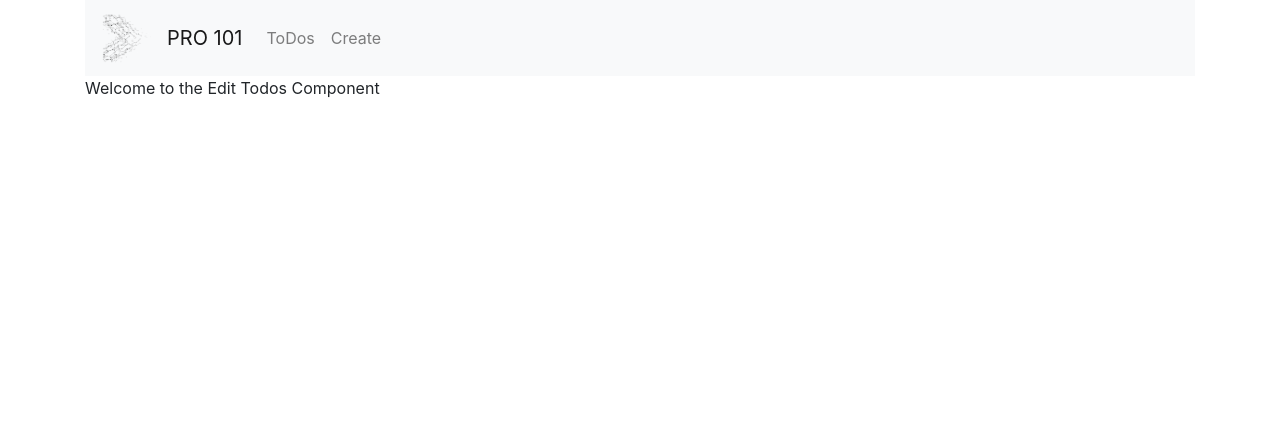
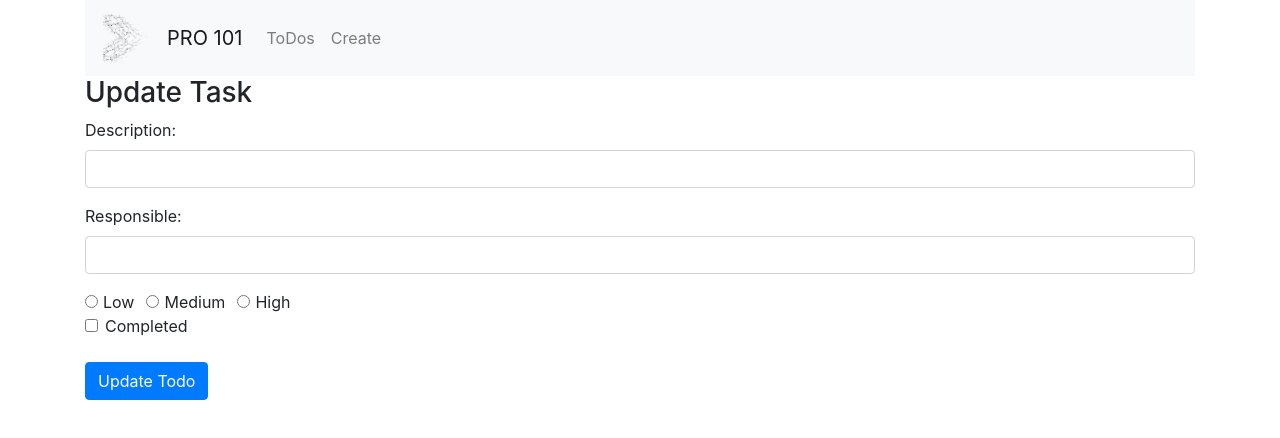
Before and after one commit to AlexCsanyi/Productivity-101, a React (Create React App) app: page /edit/1 in a window 1280 px wide. Shown: the top 438 px of the page. Built offline with nearby package versions, Linux system fonts and the light colour scheme; no server answers.

Commit message:
built the edit-components form

```diff
--- a/src/components/create-todo.component.js
+++ b/src/components/create-todo.component.js
@@ -98,7 +98,6 @@ export default class CreateTodo extends Component {
                 checked={this.state.todo_priority === "Low"}
                 onChange={this.onChangeTodoPriority}
               ></input>
-
               <label className="form-check-label">Low</label>
             </div>
             <div className="form=check form-check-inline">
--- a/src/components/edit-todo.component.js
+++ b/src/components/edit-todo.component.js
@@ -33,7 +33,87 @@ export default class EditTodo extends Component {
   render() {
     return (
       <div>
-        <p>Welcome to the Edit Todos Component</p>
+        <h3>Update Task</h3>
+        <form onSubmit={this.onSubmit}>
+          <div className="form-group">
+            <label>Description: </label>
+            <input
+              type="text"
+              className="form-control"
+              value={this.state.todo_description}
+              onChange={this.onChangeTodoDescription}
+            ></input>
+          </div>
+          <div className="form-group">
+            <label>Responsible: </label>
+            <input
+              type="text"
+              className="form-control"
+              value={this.state.todo_responsible}
+              onChange={this.onChangeTodoResponsible}
+            ></input>
+          </div>
+          <div className="form-group">
+            <div className="form=check form-check-inline">
+              <input
+                className="form-check-input"
+                type="radio"
+                name="priorityOptions"
+                id="priorityLow"
+                value="Low"
+                checked={this.state.todo_priority === "Low"}
+                onChange={this.onChangeTodoPriority}
+              ></input>
+              <label className="form-check-label">Low</label>
+            </div>
+            <div className="form=check form-check-inline">
+              <input
+                className="form-check-input"
+                type="radio"
+                name="priorityOptions"
+                id="priorityMedium"
+                value="Medium"
+                checked={this.state.todo_priority === "Medium"}
+                onChange={this.onChangeTodoPriority}
+              ></input>
+              <label className="form-check-label">Medium</label>
+            </div>
+            <div className="form=check form-check-inline">
+              <input
+                className="form-check-input"
+                type="radio"
+                name="priorityOptions"
+                id="priorityHigh"
+                value="High"
+                checked={this.state.todo_priority === "High"}
+                onChange={this.onChangeTodoPriority}
+              ></input>
+              <label className="form-check-label">High</label>
+            </div>
+            <div className="form-check">
+              <input
+                type="checkbox"
+                className="form-check-input"
+                id="completedCheckbox"
+                name="completedCheckbox"
+                onChange={this.onChangeTodoCompleted}
+                checked={this.state.todo_completed}
+                value={this.state.todo_completed}
+              ></input>
+              <label className="form-check-label" htmlFor="completedCheckbox">
+                Completed
+              </label>
+            </div>
+            <br></br>
+            <div className="form-group">
+              <input
+                type="submit"
+                value="Update Todo"
+                className="btn btn-primary"
+              ></input>
+            </div>
+          </div>
+        </form>
       </div>
     );
   }
```
